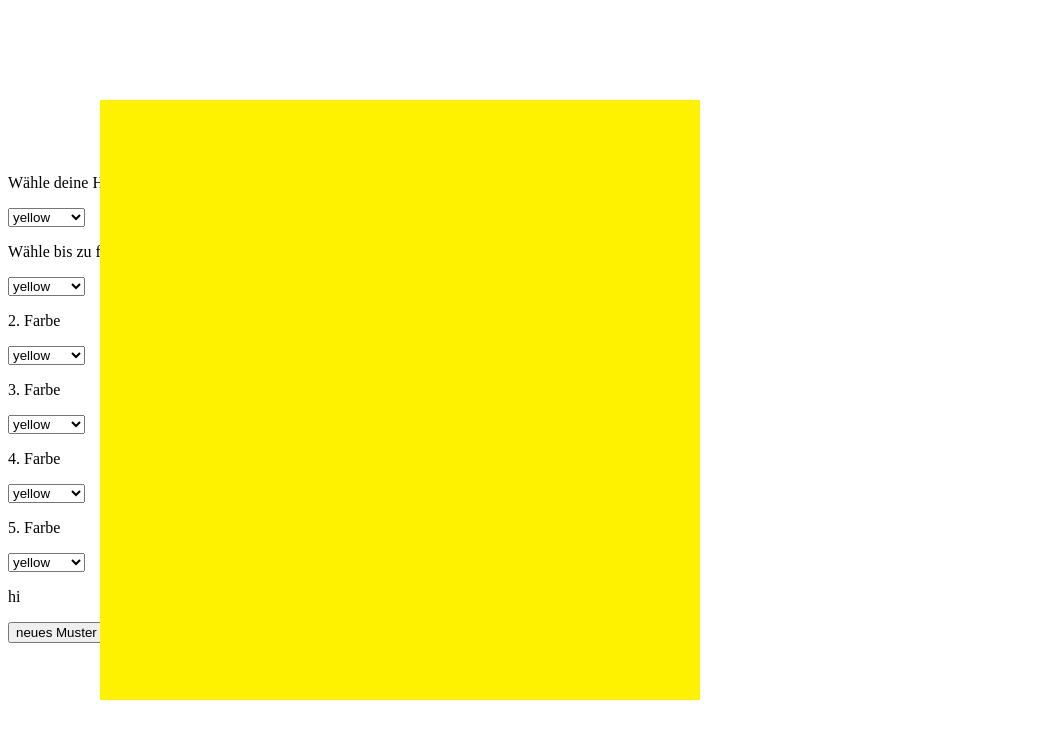
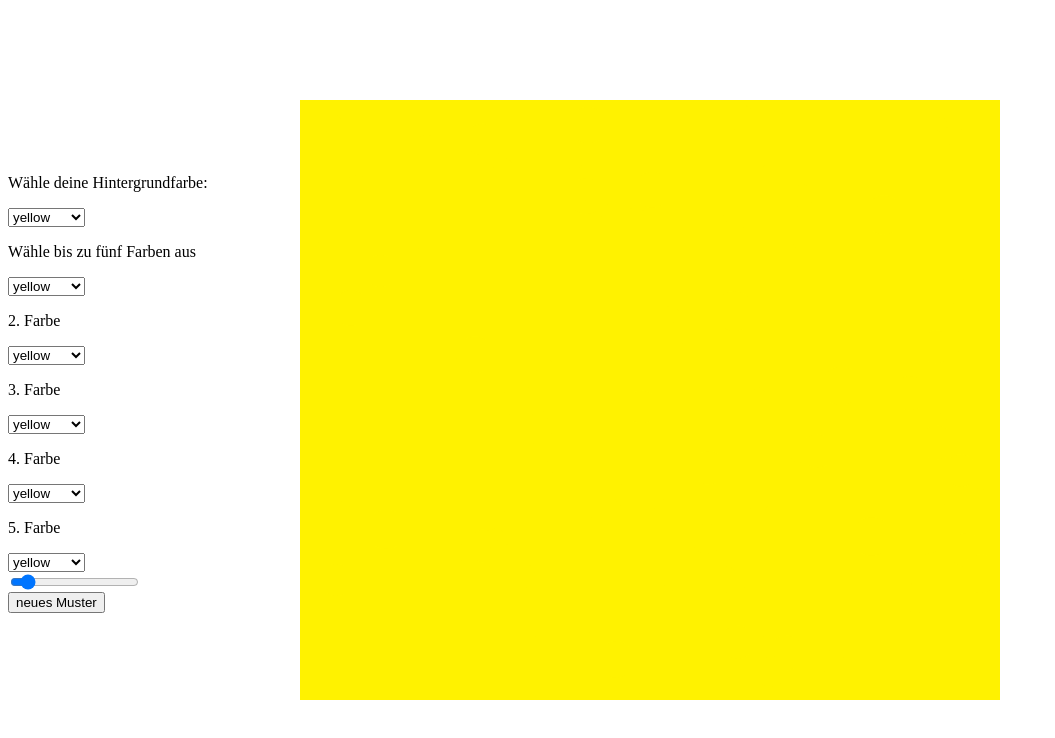
Before and after one commit to gloria-on21/einzelprojekt, a website: page index.html in a window 1280 px wide. Both pictures are taken after a click on the button "neues Muster". Shown: the whole page, without its empty margins (0-1055 px from the left). Drawn offline with Linux system fonts and the light colour scheme.

Commit message:
Slider hinzugefügt

```diff
--- a/app.js
+++ b/app.js
@@ -81,13 +81,15 @@ class Simulation {
         hintergrundfarbe = getOption();
         ctx.fillStyle = hintergrundfarbe;
         ctx.fillRect(0, 0, this.breite, this.hoehe);
-        ctx.moveTo(50, 100);
+        ctx.moveTo(100, 100);
         //hier wird alles gezeichnet
         this.particles.forEach(p => p.Draw(ctx));
     }
 }
 function main() {
-    const breite = 600;
+    var rangeslider = document.getElementById("sliderRange");
+    const value = parseInt(rangeslider.value) * 10;
+    const breite = 600 + value;
     const hoehe = 600;
     const canvas = document.createElement('canvas');
     if (!canvas)
@@ -97,7 +99,7 @@ function main() {
     canvas.height = hoehe;
     canvas.style.position = 'absolute';
     canvas.style.top = "100px";
-    canvas.style.left = "100px";
+    canvas.style.left = "300px";
     const ctx = canvas.getContext('2d');
     if (!ctx)
         return;
--- a/index.html
+++ b/index.html
@@ -138,8 +138,10 @@
                                   <option class="drop-down-hintergrund" value="transparent">pig pink</option>
                                 </select>
                               </div>
-
-    <p> hi </p>
+                              <div class="rangeslider">
+                                <input type="range" min="1" max="100" value="10"
+                                               class="myslider" id="sliderRange">
+                              </div>
     <button id="btn1" type="button" value="btn1" > neues Muster </button>
     <script src="app.js"></script>
 </body>
```
Also changed, not shown: app.ts (+7 -3 lines).
